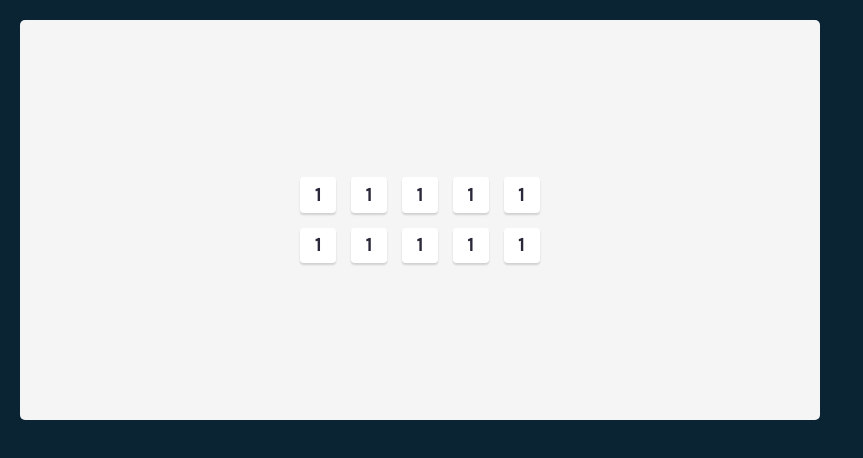
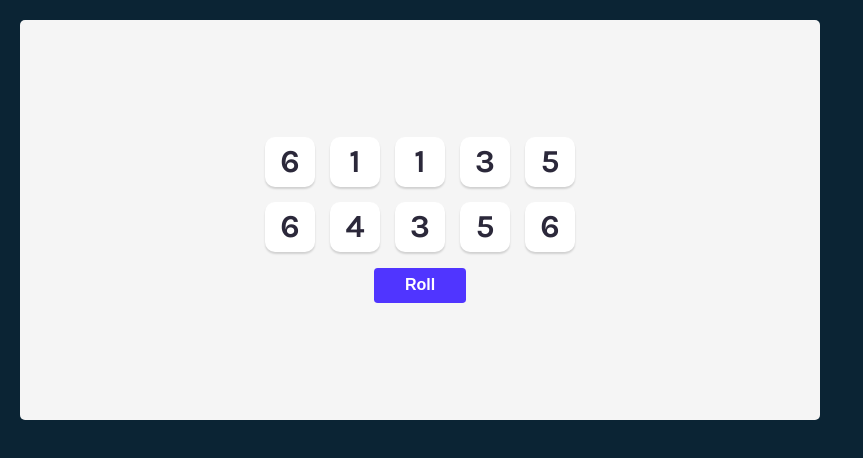
Before and after one commit to gregnorth17/tenzies, a React (Vite) app: page / in a window 1280 px wide. Shown: the top 458 px of the page, without its empty margins (0-863 px from the left). Built offline with nearby package versions, Linux system fonts and the light colour scheme.

Commit message:
roll button

```diff
--- a/src/App.css
+++ b/src/App.css
@@ -19,12 +19,14 @@ main {
   display: flex;
   justify-content: center;
   align-items: center;
+  flex-direction: column;
 }
 
 .container {
   display: grid;
-  grid-template-columns: repeat(5, auto);
+  grid-template: auto auto / repeat(5, 1fr);
   gap: 15px;
+  margin-bottom: 1em;
   /* width: 250.88px; */
   /* height: 252.8px; */
 }
@@ -33,11 +35,28 @@ main {
   display: flex;
   justify-content: center;
   align-items: center;
-  width: 35.84px;
-  height: 35.84px;
+  width: 50px;
+  height: 50px;
   background: #FFFFFF;
-  border-radius: 3.81px;
-  font-size: 1.25rem;
+  border-radius: 10px;
+  font-size: 2rem;
   text-align: center;
   box-shadow: 0px 2px 2px 0px #00000026;
+  cursor: pointer;
 }
+
+.btn {
+  color: #FFFFFF;
+  background: #5035FF;
+  border: none;
+  width: 92.16px;
+  height: 35.84px;
+  border-radius: 3.81px;
+  font-size: 1rem;
+  font-weight: 700;
+  cursor: pointer;
+}
+
+.btn:active {
+  box-shadow: inset 5px 5px 10px -3px rgba(0, 0, 0, 0.7);
+}
--- a/src/App.jsx
+++ b/src/App.jsx
@@ -1,23 +1,31 @@
+import { useState } from 'react'
 import './App.css'
 import Die from './Die'
 
 function App() {
 
+
+  const allNewDice = () => {
+    const newDice = []
+    for(let i = 0; i < 10; i++) {
+      let num = Math.ceil(Math.random() * 6)
+      newDice.push(num)
+    }
+    return newDice
+  }
+
+  const [die, setDie] = useState(allNewDice())
+
+  // eslint-disable-next-line react/jsx-key
+  const dieElements = die.map(dice => <Die value={dice} />)
+
   return (
     <>
       <main>
         <div className='container'>
-          <Die value={1} />
-          <Die value={1} />
-          <Die value={1} />
-          <Die value={1} />
-          <Die value={1} />
-          <Die value={1} />
-          <Die value={1} />
-          <Die value={1} />
-          <Die value={1} />
-          <Die value={1} />
+          {dieElements}
         </div>
+        <button onClick={() => setDie(allNewDice())} className='btn'>Roll</button>
       </main>
     </>
   )
```
